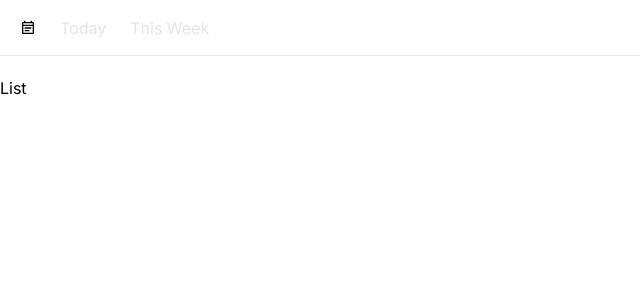
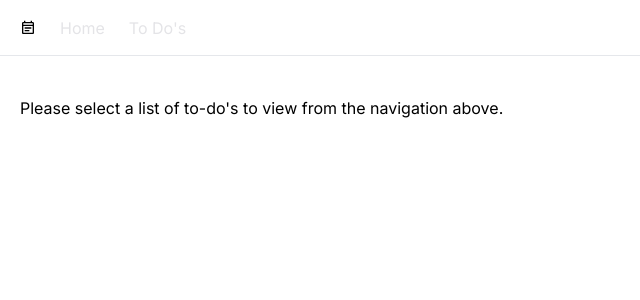
Before and after one commit to bchin224/joy-of-coding-internship-solo-project, a Next.js app: page / in a window 1280 px wide. Shown: the top 300 px of the page, without its empty margins (0-640 px from the left). Built offline with nearby package versions, Linux system fonts and the light colour scheme.

Commit message:
build api for creating todos

```diff
--- a/app/NavBar.tsx
+++ b/app/NavBar.tsx
@@ -7,8 +7,8 @@ import { MdOutlineEventNote } from "react-icons/md";
 const NavBar = () => {
 
     const links = [
-        { label: 'Today', href: '/today' },
-        { label: 'This Week', href: '/week' }
+        { label: "Home", href: "/" },
+        { label: "To Do's", href: "/to_dos" }
     ]
 
   return (
--- /dev/null
+++ b/app/api/todos/route.ts
@@ -0,0 +1,22 @@
+import { NextRequest, NextResponse } from "next/server";
+import prisma from "@/prisma/client";
+import { createToDoSchema } from "../../validationSchema";
+
+export async function POST(request: NextRequest) {
+    const body = await request.json();
+    const validation = createToDoSchema.safeParse(body)
+
+    console.log('Testing Body:', body)
+    console.log('Testing validation:', validation)
+
+    if (!validation.success) {
+        console.log('Fail:', validation)
+        return NextResponse.json(validation.error.format(), { status: 400 });
+    }
+
+    const newTodo = await prisma.toDo.create({
+        data: { title: body.title, description: body.description }
+    });
+
+    return NextResponse.json(newTodo, { status: 201 });
+}
--- a/app/layout.tsx
+++ b/app/layout.tsx
@@ -19,7 +19,7 @@ export default function RootLayout({
     <html lang="en">
       <body className={inter.className}>
         <NavBar />
-        <main>
+        <main className='p-5'>
           {children}
         </main>
       </body>
--- a/app/page.tsx
+++ b/app/page.tsx
@@ -1,6 +1,6 @@
 
 export default function Home() {
   return (
-    <div>List</div>
+    <div>Please select a list of to-do's to view from the navigation above.</div>
   );
 }
--- a/app/to_dos/page.tsx
+++ b/app/to_dos/page.tsx
@@ -0,0 +1,10 @@
+import React from 'react'
+
+const ToDoPage = () => {
+  // get all of the to do's here
+  return (
+    <div>ToDoPage</div>
+  )
+}
+
+export default ToDoPage
--- /dev/null
+++ b/app/validationSchema.ts
@@ -0,0 +1,6 @@
+import { z } from 'zod';
+
+export const createToDoSchema = z.object({
+    title: z.string().min(1, 'Title is required').max(255),
+    description: z.string().min(1, 'Description is required')
+});
--- a/package.json
+++ b/package.json
@@ -14,7 +14,8 @@
     "prisma": "^5.3.1",
     "react": "^18",
     "react-dom": "^18",
-    "react-icons": "^5.0.1"
+    "react-icons": "^5.0.1",
+    "zod": "^3.22.2"
   },
   "devDependencies": {
     "@types/node": "^20",
--- /dev/null
+++ b/prisma/client.ts
@@ -0,0 +1,17 @@
+import { PrismaClient } from '@prisma/client'
+
+const prismaClientSingleton = () => {
+  return new PrismaClient()
+}
+
+type PrismaClientSingleton = ReturnType<typeof prismaClientSingleton>
+
+const globalForPrisma = globalThis as unknown as {
+  prisma: PrismaClientSingleton | undefined
+}
+
+const prisma = globalForPrisma.prisma ?? prismaClientSingleton()
+
+export default prisma
+
+if (process.env.NODE_ENV !== 'production') globalForPrisma.prisma = prisma
```
Also changed, not shown: 2 other files (tests, documents, lock files or other folders).
